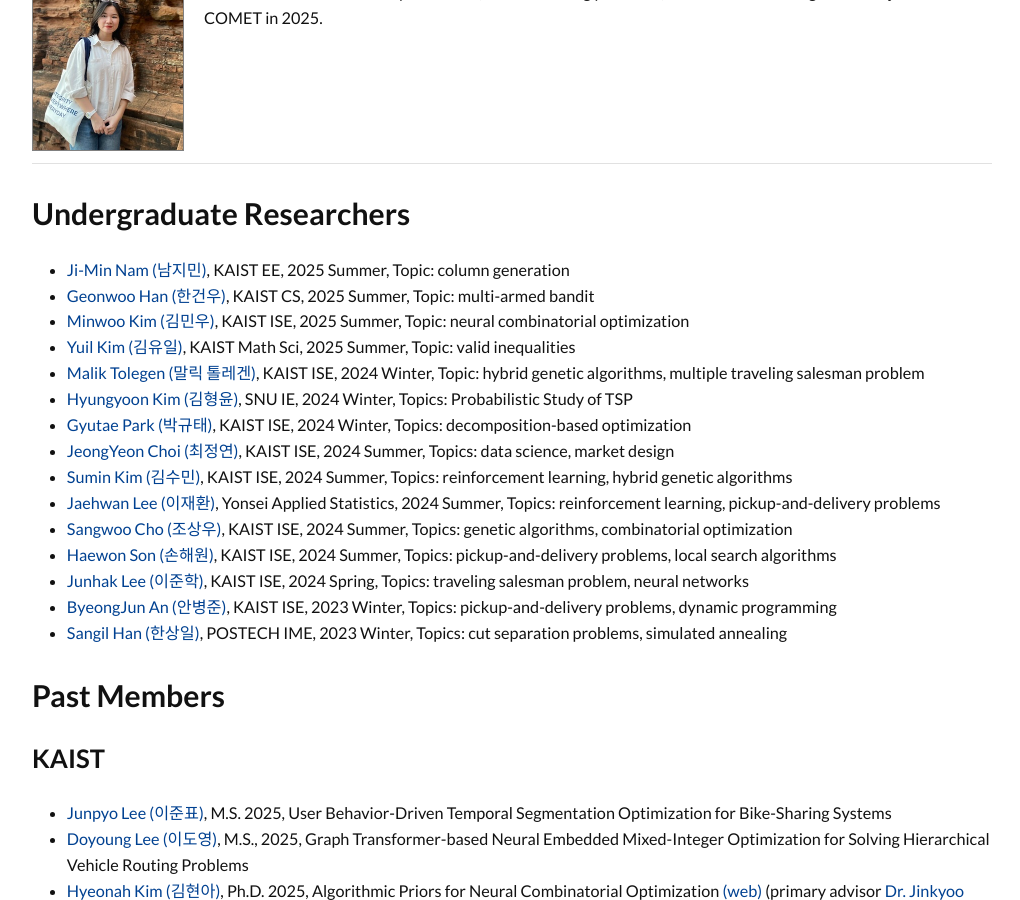
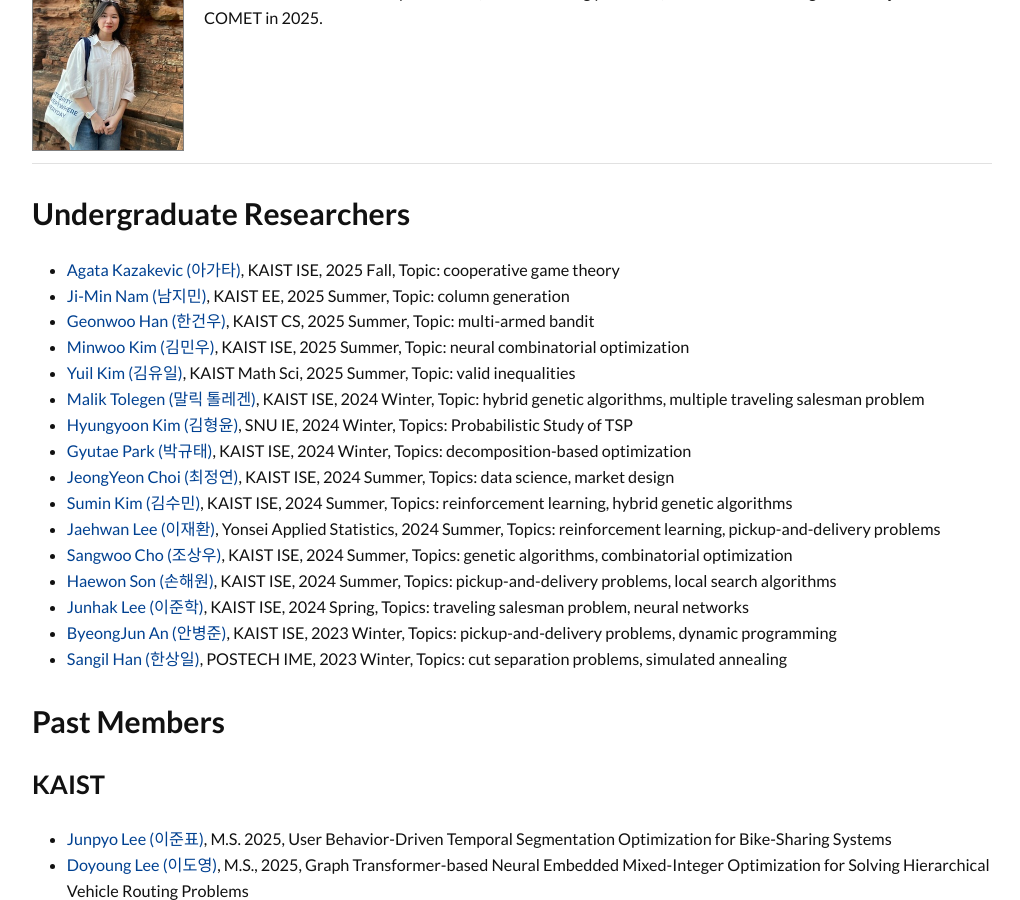
Before and after one commit to kaist-comet/kaist-comet.github.io, a Jekyll site: the page built from people/people.md, in a window 1280 px wide and 900 px high, scrolled down 4502 px. Shown: the whole window, without its empty margins (128-1148 px from the left). Built offline with Jekyll 4.4.1, drawn with Linux system fonts in a browser that asks for light colours; some web fonts are replaced; comment, search, counter and statistics services are not loaded.

Commit message:
Update people.md

```diff
--- a/people/people.md
+++ b/people/people.md
@@ -84,7 +84,7 @@ Introducing the current members of the COMET Lab.
 
 
 ## Undergraduate Researchers
-<!-- - [Agata Kazakevic (아가타)](https://www.linkedin.com/in/agata-kazakevic/), KAIST ISE, 2025 Fall, Topic: large-scale optimization  -->
+- [Agata Kazakevic (아가타)](https://www.linkedin.com/in/agata-kazakevic/), KAIST ISE, 2025 Fall, Topic: cooperative game theory
 - [Ji-Min Nam (남지민)](https://www.linkedin.com/in/jimin-nam-8a09b4253/), KAIST EE, 2025 Summer, Topic: column generation
 - [Geonwoo Han (한건우)](https://www.linkedin.com/in/geonwoo-han-92a546367/), KAIST CS, 2025 Summer, Topic: multi-armed bandit
 - [Minwoo Kim (김민우)](https://www.linkedin.com/in/minuminu/), KAIST ISE, 2025 Summer, Topic: neural combinatorial optimization
```
